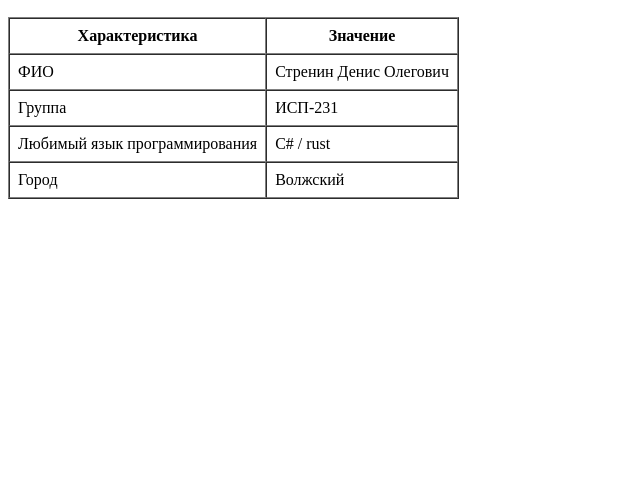
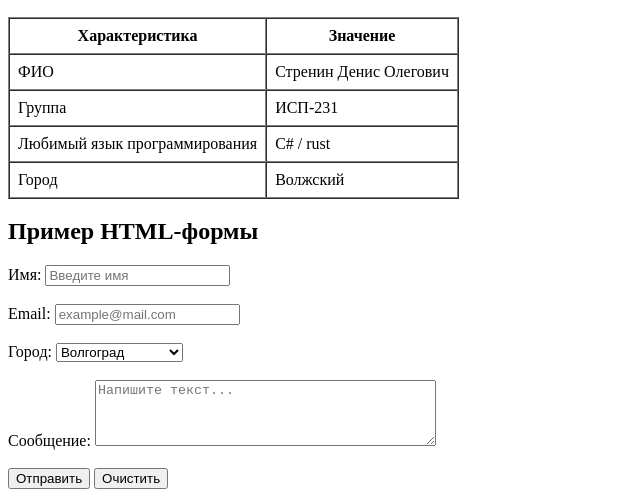
Before and after one commit to GlicH-ctrl/Lab5_Html_Strenin, a plain HTML site: page index.html in a window 1280 px wide. Shown: the part 1728-2225 px from the top of the page, without its empty margins (0-640 px from the left). Before the commit the page ends 1935 px from the top, so only its background shows below. Drawn offline with Linux system fonts and the light colour scheme.

Commit message:
Added form

```diff
--- a/index.html
+++ b/index.html
@@ -129,5 +129,33 @@
             <td>Волжский</td>
         </tr>
     </table>
+        <h2>Пример HTML-формы</h2>
+
+    <form>
+        <label for="username">Имя:</label>
+        <input id="username" type="text" placeholder="Введите имя">
+        <br><br>
+
+        <label for="email">Email:</label>
+        <input id="email" type="email" placeholder="example@mail.com">
+        <br><br>
+
+        <label for="city-select">Город:</label>
+        <select id="city-select">
+            <option>Волгоград</option>
+            <option>Волжский</option>
+            <option>Камышин</option>
+            <option>Москва</option>
+            <option>Санкт-Петербург</option>
+        </select>
+        <br><br>
+
+        <label for="message">Сообщение:</label>
+        <textarea id="message" rows="4" cols="40" placeholder="Напишите текст..."></textarea>
+        <br><br>
+
+        <button type="submit">Отправить</button>
+        <button type="reset">Очистить</button>
+    </form>
 </body>
 </html>
```
